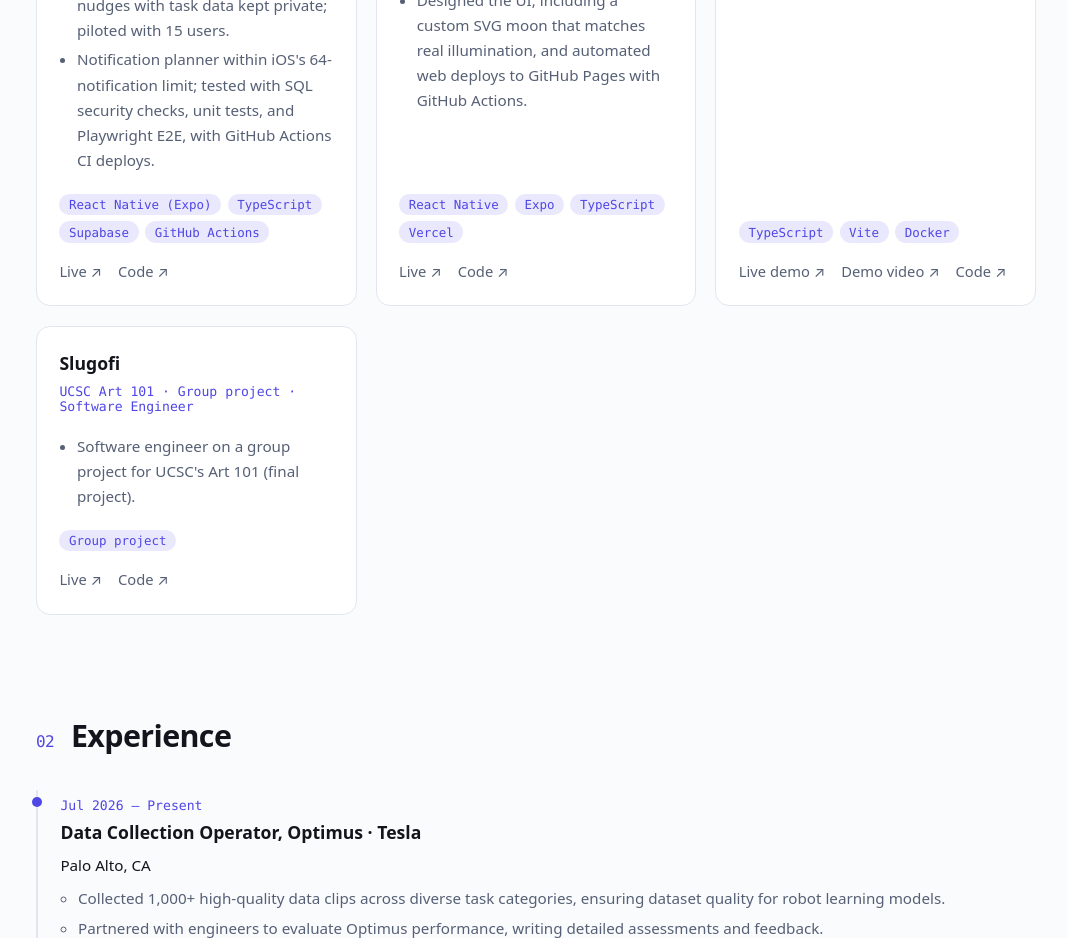
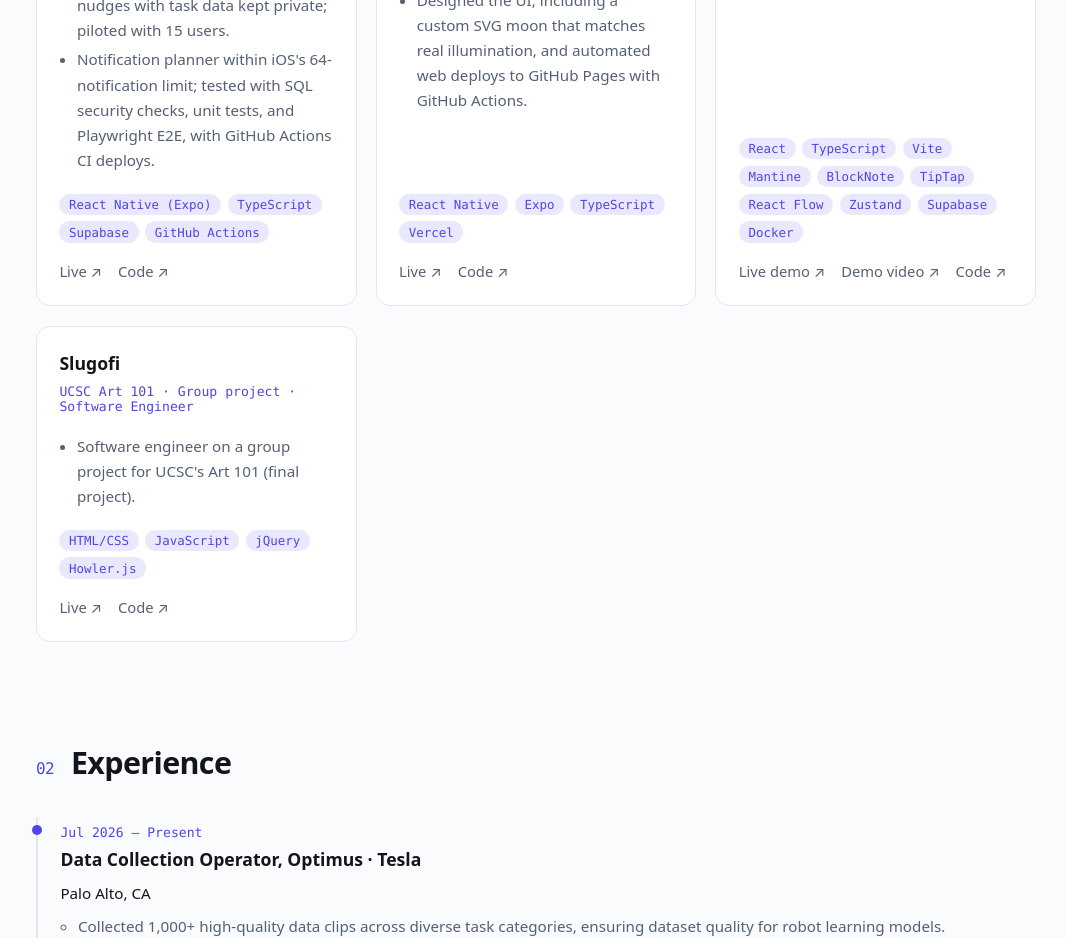
Before and after one commit to nmakranyi5/nmakranyi5.github.io, a plain HTML site: page index.html in a window 1280 px wide. Shown: the part 1140-2078 px from the top of the page, without its empty margins (104-1171 px from the left). Drawn offline with Linux system fonts and the light colour scheme.

Commit message:
Add stacks for Axon and Slugofi from their repos
Co-Authored-By: Claude Sonnet 5.5 <noreply@anthropic.com>
Claude-Session: https://claude.ai/code/session_01AXT9FKPmvmV5mYgbRyiXpm

```diff
--- a/index.html
+++ b/index.html
@@ -61,13 +61,13 @@
 <article class="card reveal">
           <h3>Axon</h3><span class="when">UCSC CSE 115A · Team project · Software Engineer</span>
           <ul class="bul"><li>Software engineer on a team building Axon, a graph-based note-taking application, for UCSC's CSE 115A.</li></ul>
-          <ul class="tags"><li>TypeScript</li><li>Vite</li><li>Docker</li></ul>
+          <ul class="tags"><li>React</li><li>TypeScript</li><li>Vite</li><li>Mantine</li><li>BlockNote</li><li>TipTap</li><li>React Flow</li><li>Zustand</li><li>Supabase</li><li>Docker</li></ul>
           <div class="links"><a href="https://axon.thinkfluence.rs" rel="noopener">Live demo ↗</a><a href="https://youtu.be/JdRwhOcxzvc" rel="noopener">Demo video ↗</a><a href="https://github.com/Axon-115A/axon" rel="noopener">Code ↗</a></div>
         </article>
         <article class="card reveal">
           <h3>Slugofi</h3><span class="when">UCSC Art 101 · Group project · Software Engineer</span>
           <ul class="bul"><li>Software engineer on a group project for UCSC's Art 101 (final project).</li></ul>
-          <ul class="tags"><li>Group project</li></ul>
+          <ul class="tags"><li>HTML/CSS</li><li>JavaScript</li><li>jQuery</li><li>Howler.js</li></ul>
           <div class="links"><a href="https://cypressberry.github.io/teamproject/" rel="noopener">Live ↗</a><a href="https://github.com/cypressberry/teamproject" rel="noopener">Code ↗</a></div>
         </article>
       </div>
```
